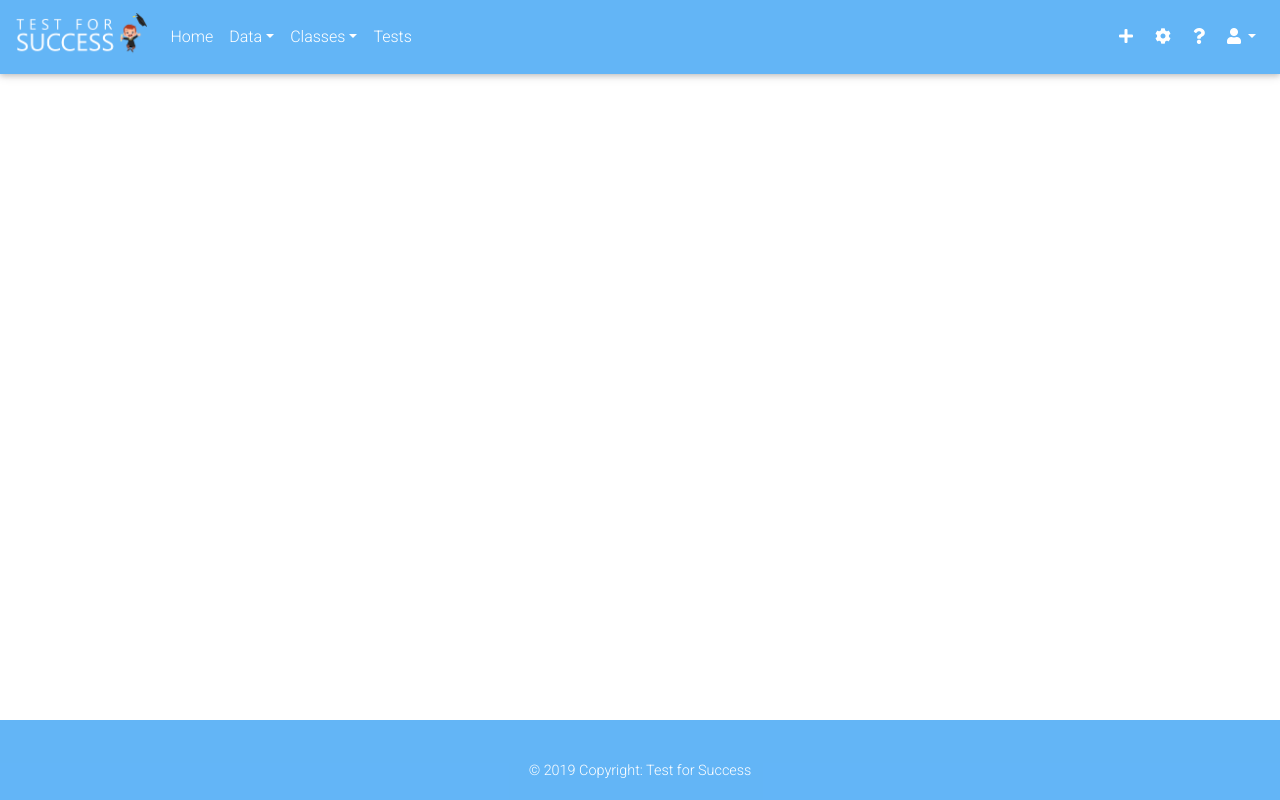
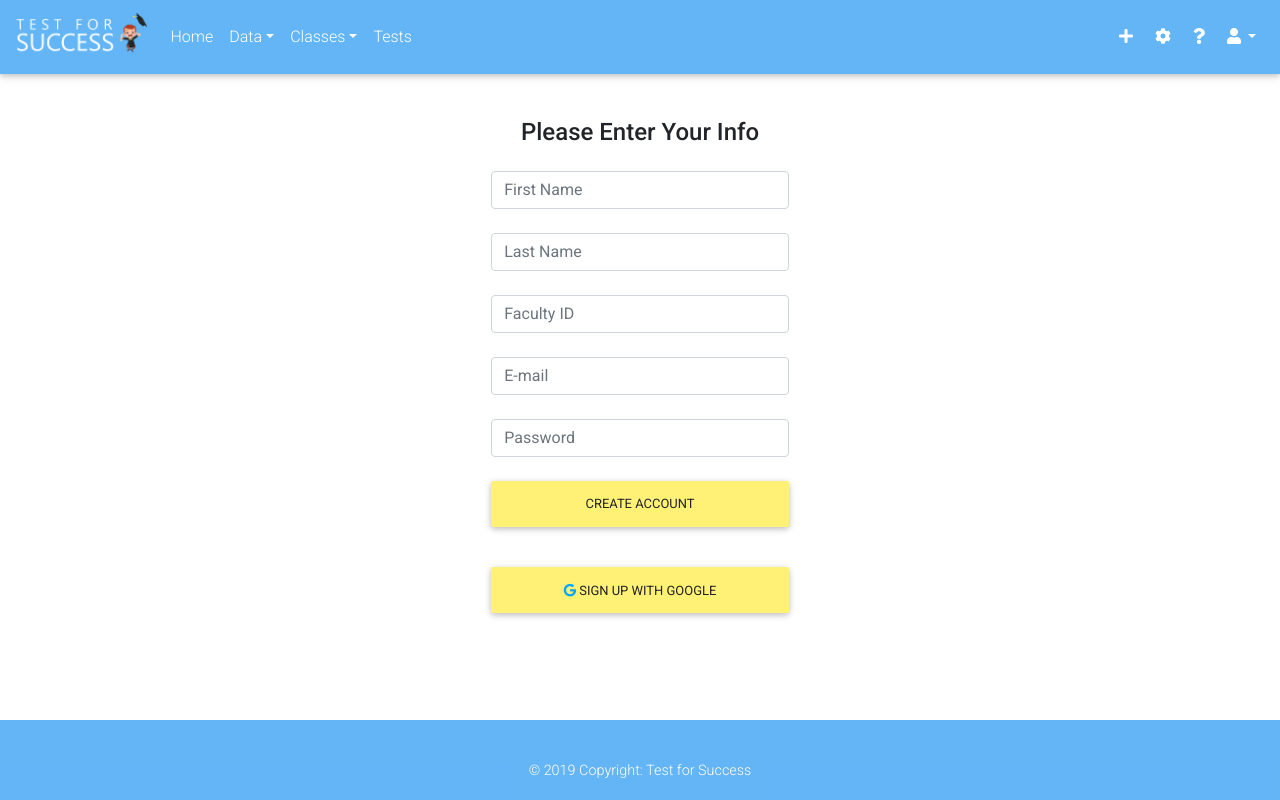
Before and after one commit to HeatherButterfield/testforsuccess, a React (Create React App) app: page /signup in a window 1280 px wide. Built offline with nearby package versions, Linux system fonts and the light colour scheme.

Commit message:
Added sign up page

```diff
--- a/src/Routes.js
+++ b/src/Routes.js
@@ -15,6 +15,7 @@ import StudentTestPage from "./pages/StudentTestPage";
 import StudentRestartPage from "./pages/StudentRestartPage";
 import TeacherSelectPage from "./pages/TeacherSelectPage";
 import StudentConfirmPage from "./pages/StudentConfirmPage";
+import SignUpPage from "./pages/SignUpPage";
 
 class Routes extends React.Component {
   render() {
@@ -34,6 +35,7 @@ class Routes extends React.Component {
         <Route exact path="/student/restart" component={StudentRestartPage} />
         <Route exact path="/teacher/select" component={TeacherSelectPage}/>
         <Route exact path="/student/confirm" component={StudentConfirmPage}/>
+        <Route exact path="/signup" component={SignUpPage}/>
 
           render={function () {
             return <h1>Not Found</h1>;
--- a/src/pages/HomePage.js
+++ b/src/pages/HomePage.js
@@ -14,7 +14,7 @@ function HomePage() {
               <h1 class="h1-responsive pt-3 mb-5 font-bold margin-top"><strong>Welcome to Test for Success!</strong></h1>
               <p class="h3-responsive mx-5 mb-5">We are a testing software designed<br/>for elementary school teachers.
               </p>
-              <a class="btn text-dark yellow accent-1 btn-rounded btn-md">Sign-up</a>
+              <a href="/signup" class="btn text-dark yellow accent-1 btn-rounded btn-md">Sign-up</a>
               <a href="/login" class="btn text-white rgba-cyan-strong btn-rounded btn-md">Login</a>
             </div>
           </div>
--- /dev/null
+++ b/src/pages/SignUpPage.js
@@ -0,0 +1,25 @@
+import React from "react";
+
+function SignUpPage() {
+  return (
+    <div class="row d-flex justify-content-center">
+      <div class="form margin-top col-md-3 text-center">
+        <form class="text-center margin-bottom" action="/teacher/dashboard">
+          <p class="h4 mb-4">Please Enter Your Info</p>
+          <input type="fname" id="fname" class="form-control mb-4" placeholder="First Name"/>
+          <input type="lname" id="lname" class="form-control mb-4" placeholder="Last Name"/>
+          <input type="facultyid" id="facultyid" class="form-control mb-4" placeholder="Faculty ID"/>
+          <input type="email" id="email" class="form-control mb-4" placeholder="E-mail"/>
+          <input type="password" id="password" class="form-control mb-4" placeholder="Password"/>
+
+          <button href="/teacher/dashboard" class="btn yellow-btn btn-block my-4" type="submit">Create Account</button>
+        </form>
+        <a href="#">
+          <button class="btn yellow-btn btn-block my-4 text-dark" type="submit"><i class="fab fa-google light-blue-text"></i> Sign up with Google</button>
+        </a>
+      </div>
+    </div>
+  )
+}
+
+export default SignUpPage;
--- a/src/pages/TeacherLoginPage.js
+++ b/src/pages/TeacherLoginPage.js
@@ -12,7 +12,7 @@ function TeacherLoginPage() {
           <button href="teacher/dashboard" class="btn yellow-btn btn-block my-4" type="submit">Sign in</button>
 
           <p>Not a member?
-              <a href=""> Sign Up</a>
+              <a href="/signup"> Sign Up</a>
           </p>
 
           <p>or sign in with:</p>
```
